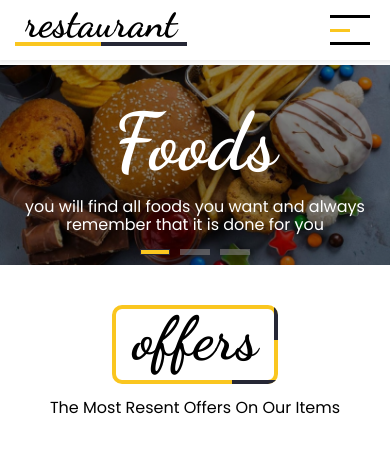
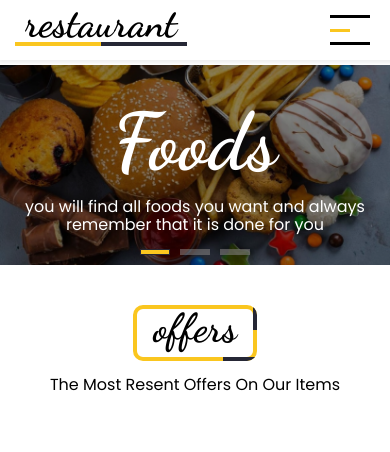
Before and after one commit to mohammed-tarek-rezk/food-menu, a plain HTML site: page index.html in a window 390 px wide. Drawn offline with Linux system fonts and the light colour scheme.

Commit message:
edition in the size

```diff
--- a/css/style.css
+++ b/css/style.css
@@ -388,6 +388,11 @@ header .container ul li form input{
     -ms-border-radius: 10px;
     -o-border-radius: 10px;
 }
+@media (max-width: 992px) {
+    .head h2{
+        font-size: 40px;
+    }
+}
 .head p{
     margin-top: -5px;
     text-transform: capitalize;
```
